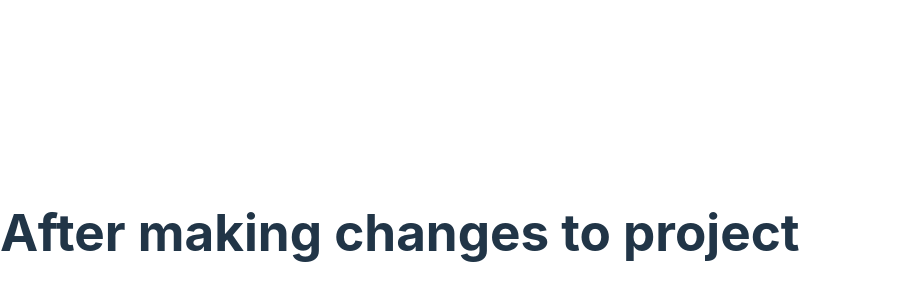
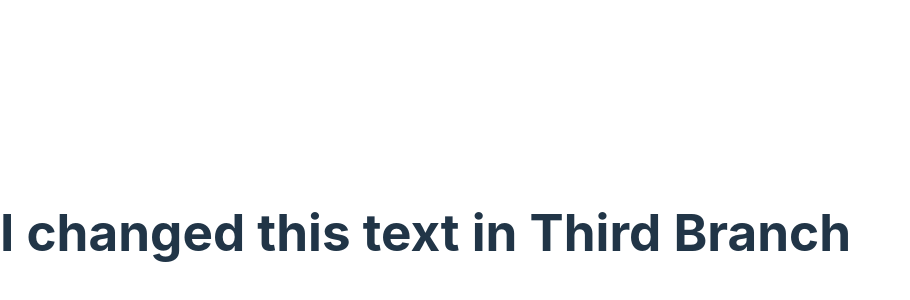
Before and after one commit to GunelMustafayeva21/netlifyTesting, a React (Vite) app: page / in a window 1280 px wide. Shown: the part 168-468 px from the top of the page, without its empty margins (0-910 px from the left). Built offline with nearby package versions, Linux system fonts and the light colour scheme.

Commit message:
Text changed in third Branch

```diff
--- a/src/App.tsx
+++ b/src/App.tsx
@@ -7,7 +7,7 @@ function App() {
   return (
     <>
       <div>
-        <h1>After making changes to project</h1>
+        <h1>I changed this text in Third Branch</h1>
       </div>
 
     </>
```
